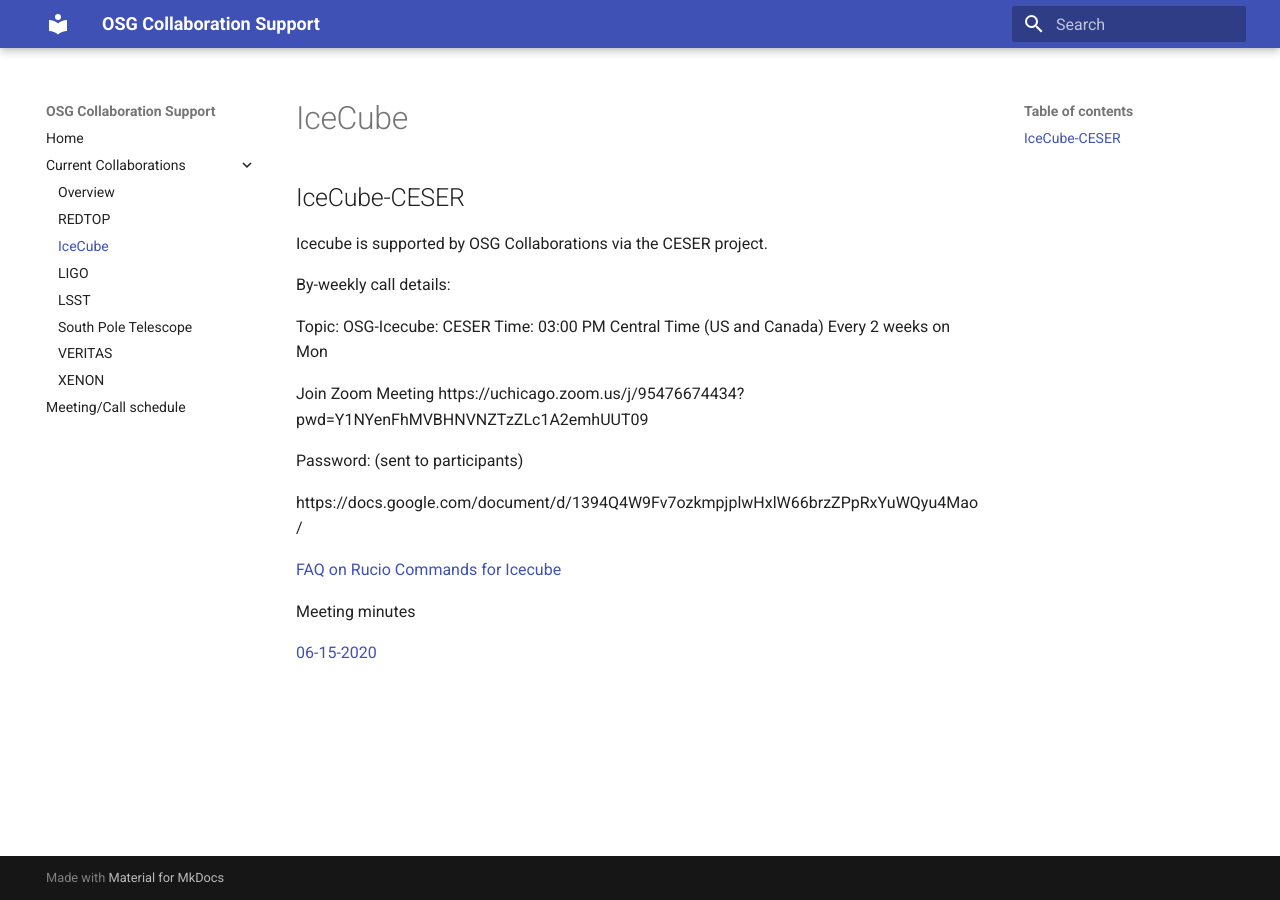
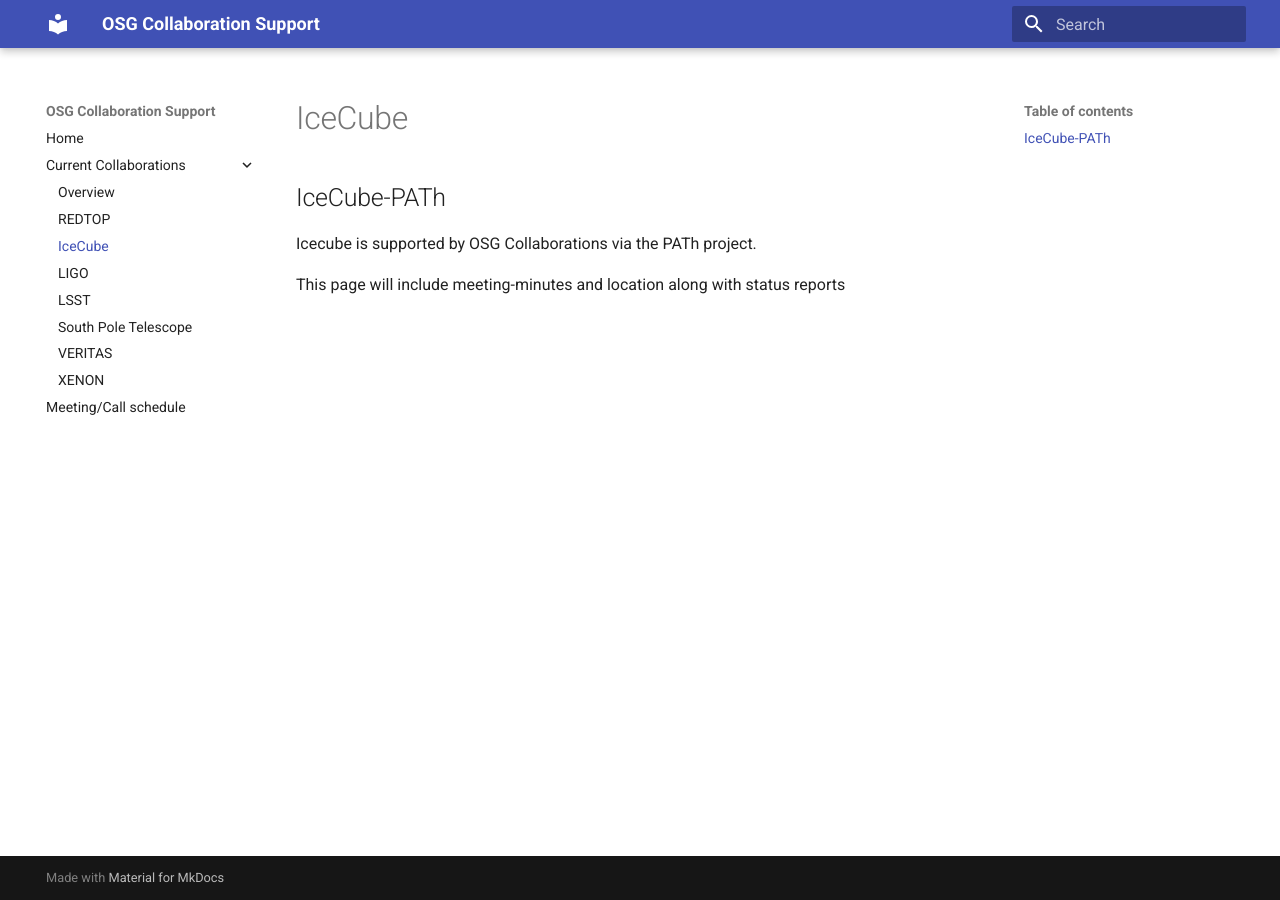
Before and after one commit to osg-htc/collaboration-support, an MkDocs documentation site: the page built from docs/projects/icecube.md, in a window 1280 px wide. Built offline with MkDocs 1.6.1 and Material for MkDocs 9.7.7, drawn with Linux system fonts in a browser that asks for light colours.

Commit message:
Update icecube.md

```diff
--- a/docs/projects/icecube.md
+++ b/docs/projects/icecube.md
@@ -1,24 +1,6 @@
-## IceCube-CESER
+## IceCube-PATh
 
 
-Icecube is supported by OSG Collaborations via the CESER project.
+Icecube is supported by OSG Collaborations via the PATh project.
 
-By-weekly call details:
-
-Topic: OSG-Icecube: CESER
-Time: 03:00 PM Central Time (US and Canada)
-      Every 2 weeks on Mon
-
-Join Zoom Meeting
-https://uchicago.zoom.us/j/95476674434?pwd=Y1NYenFhMVBHNVNZTzZLc1A2emhUUT09
-
-Password: (sent to participants)
-
-https://docs.google.com/document/d/1394Q4W9Fv7ozkmpjplwHxlW66brzZPpRxYuWQyu4Mao/
-
-
-[FAQ on Rucio Commands for Icecube](http://https://docs.google.com/document/d/1394Q4W9Fv7ozkmpjplwHxlW66brzZPpRxYuWQyu4Mao/)
-
-Meeting minutes
-
-[06-15-2020](https://docs.google.com/document/d/1iJ-7Ehi-wmWXQWsAOHbJ7m1jFHZSkLt8dkqi7j1kr60)
+This page will include meeting-minutes and location along with status reports
```
